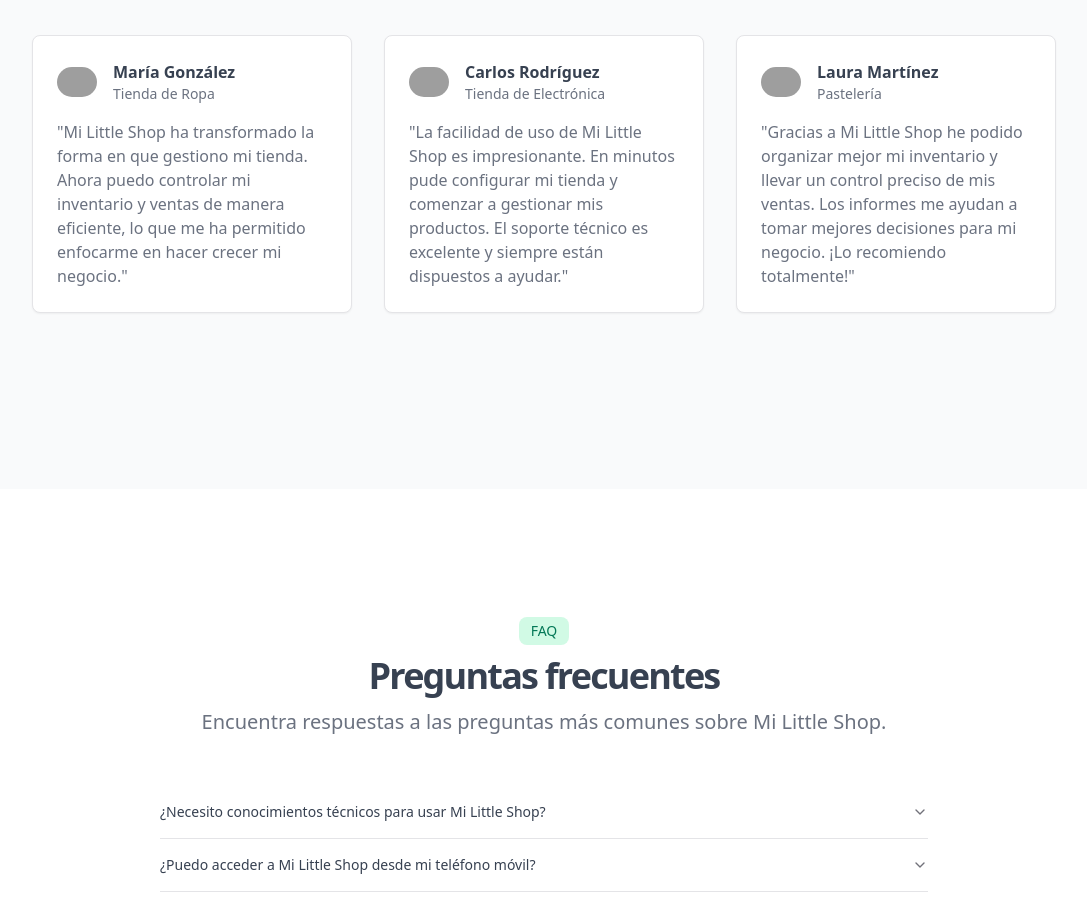
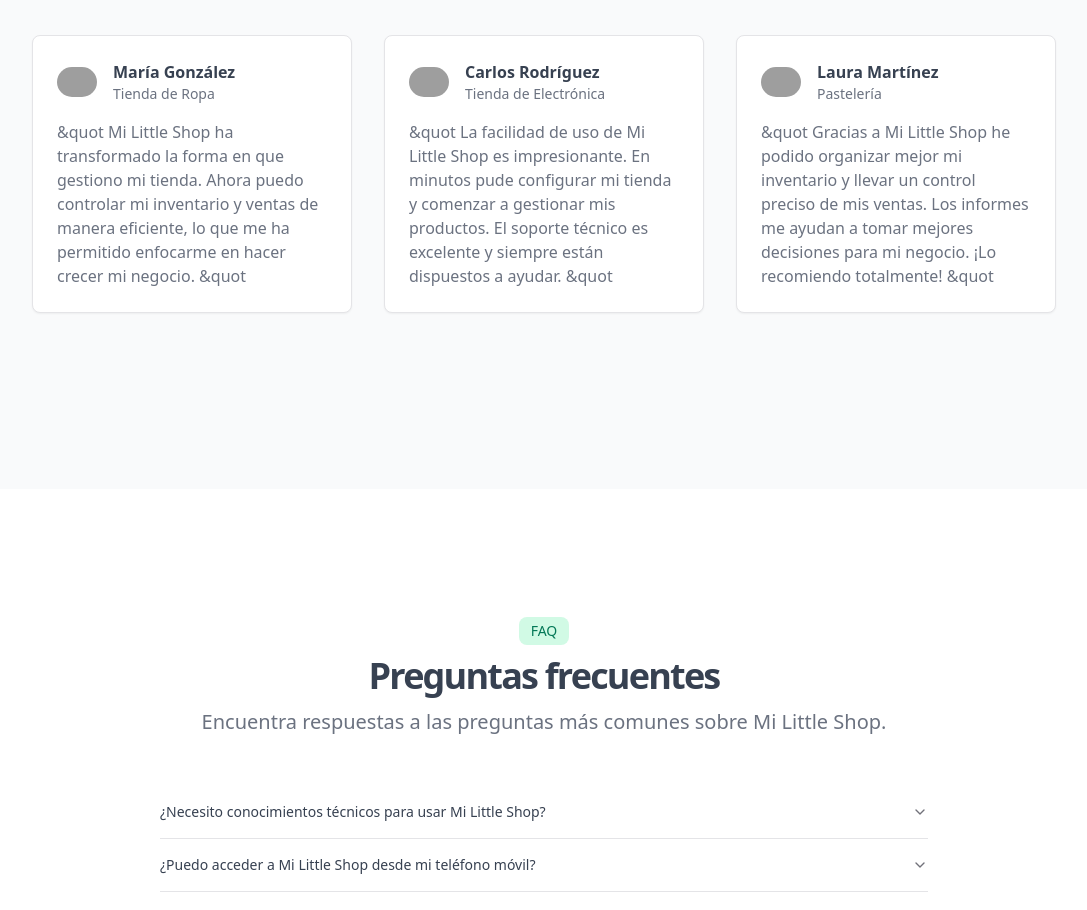
Before and after one commit to Dev-Simon20/portfolio, a Next.js app: page /projects/my-little-shop in a window 1280 px wide. Shown: the part 3340-4250 px from the top of the page, without its empty margins (96-1183 px from the left). Built offline with nearby package versions, Linux system fonts and the light colour scheme; grey boxes are pictures that could not be loaded.

Commit message:
modify &quot in landinpage my little shop

```diff
--- a/src/app/projects/my-little-shop/(app)/page.tsx
+++ b/src/app/projects/my-little-shop/(app)/page.tsx
@@ -563,10 +563,10 @@
                            </div>
                         </div>
                         <p className="mt-4 text-gray-500 dark:text-gray-400">
-                           "Mi Little Shop ha transformado la forma en que
+                        &quot Mi Little Shop ha transformado la forma en que
                            gestiono mi tienda. Ahora puedo controlar mi
                            inventario y ventas de manera eficiente, lo que me ha
-                           permitido enfocarme en hacer crecer mi negocio."
+                           permitido enfocarme en hacer crecer mi negocio. &quot
                         </p>
                      </div>
                      <div className="flex flex-col rounded-lg border bg-white p-6 shadow-sm dark:bg-gray-900">
@@ -586,11 +586,11 @@
                            </div>
                         </div>
                         <p className="mt-4 text-gray-500 dark:text-gray-400">
-                           "La facilidad de uso de Mi Little Shop es
+                        &quot La facilidad de uso de Mi Little Shop es
                            impresionante. En minutos pude configurar mi tienda y
                            comenzar a gestionar mis productos. El soporte
                            técnico es excelente y siempre están dispuestos a
-                           ayudar."
+                           ayudar. &quot
                         </p>
                      </div>
                      <div className="flex flex-col rounded-lg border bg-white p-6 shadow-sm dark:bg-gray-900">
@@ -610,11 +610,11 @@
                            </div>
                         </div>
                         <p className="mt-4 text-gray-500 dark:text-gray-400">
-                           "Gracias a Mi Little Shop he podido organizar mejor
+                        &quot Gracias a Mi Little Shop he podido organizar mejor
                            mi inventario y llevar un control preciso de mis
                            ventas. Los informes me ayudan a tomar mejores
                            decisiones para mi negocio. ¡Lo recomiendo
-                           totalmente!"
+                           totalmente! &quot
                         </p>
                      </div>
                   </div>
```
